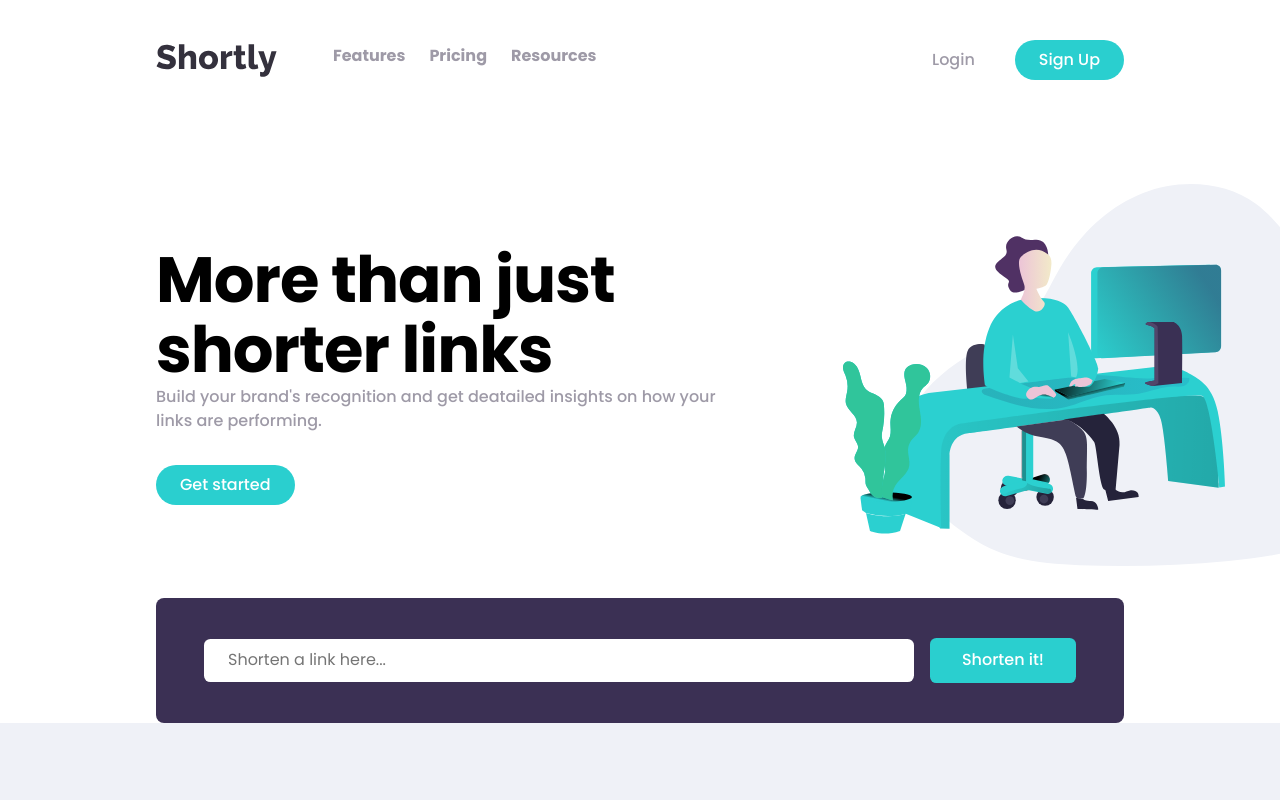
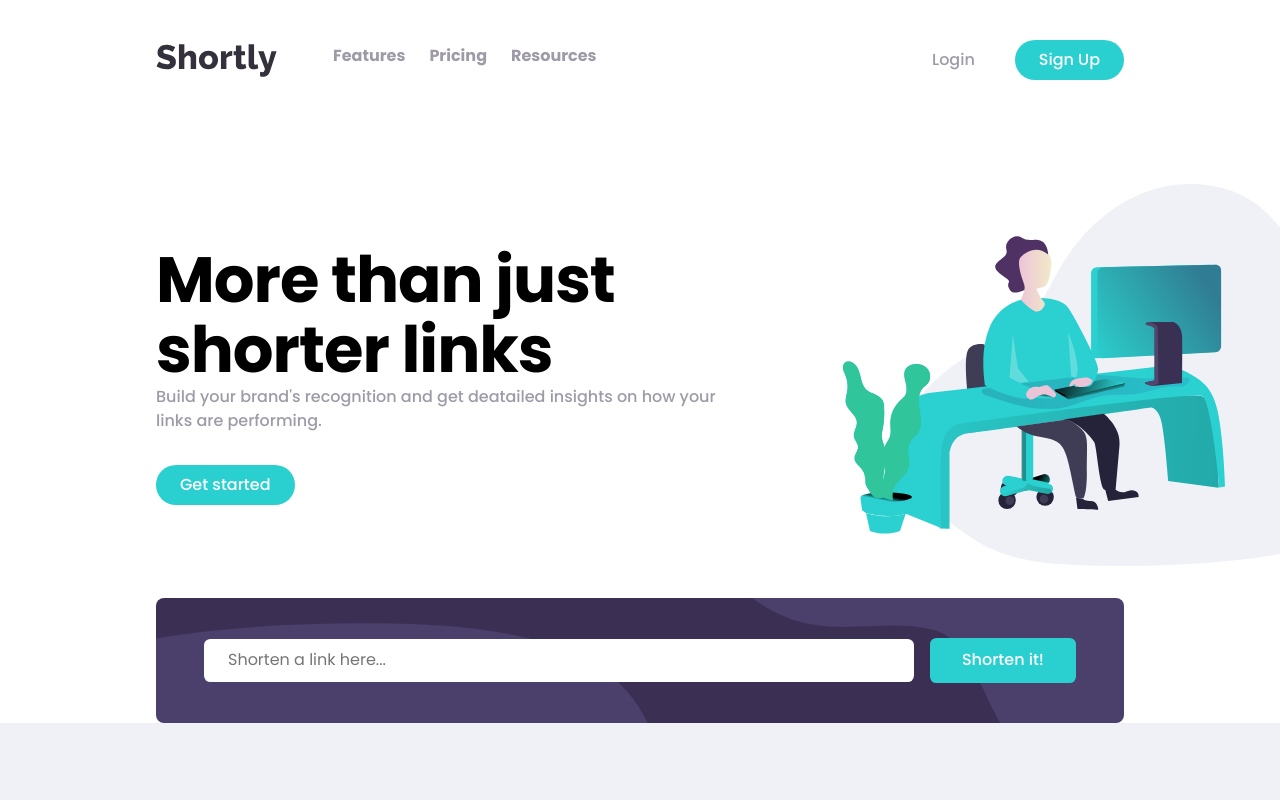
Before and after one commit to rubuz/url-shortening-api-master, a React (Vite) app: page / in a window 1280 px wide. Shown: the top 800 px of the page. Built offline with nearby package versions, Linux system fonts and the light colour scheme.

Commit message:
fix shortener

```diff
--- a/src/components/Shortener/shortener.css
+++ b/src/components/Shortener/shortener.css
@@ -2,6 +2,9 @@
   width: 100%;
   padding: 2.5rem 3rem;
   background-color: var(--clr-primary-500);
+  background-image: url("../../assets/bg-shorten-desktop.svg");
+  background-repeat: no-repeat;
+  background-size: cover;
   border-radius: 0.5rem;
   display: flex;
   justify-content: space-between;
```
